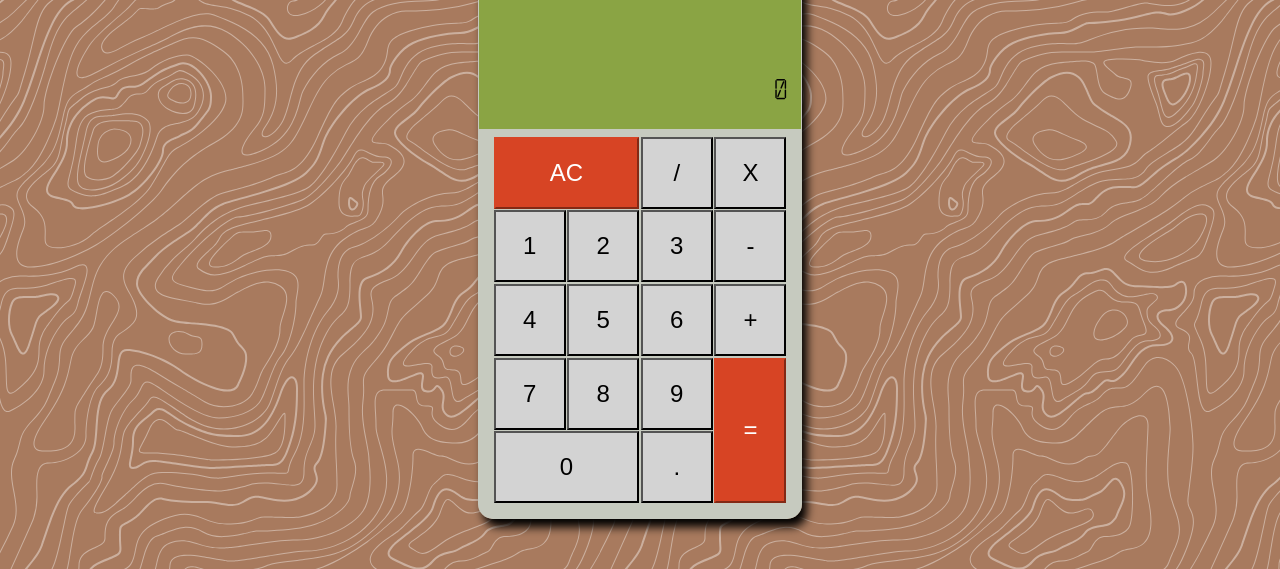
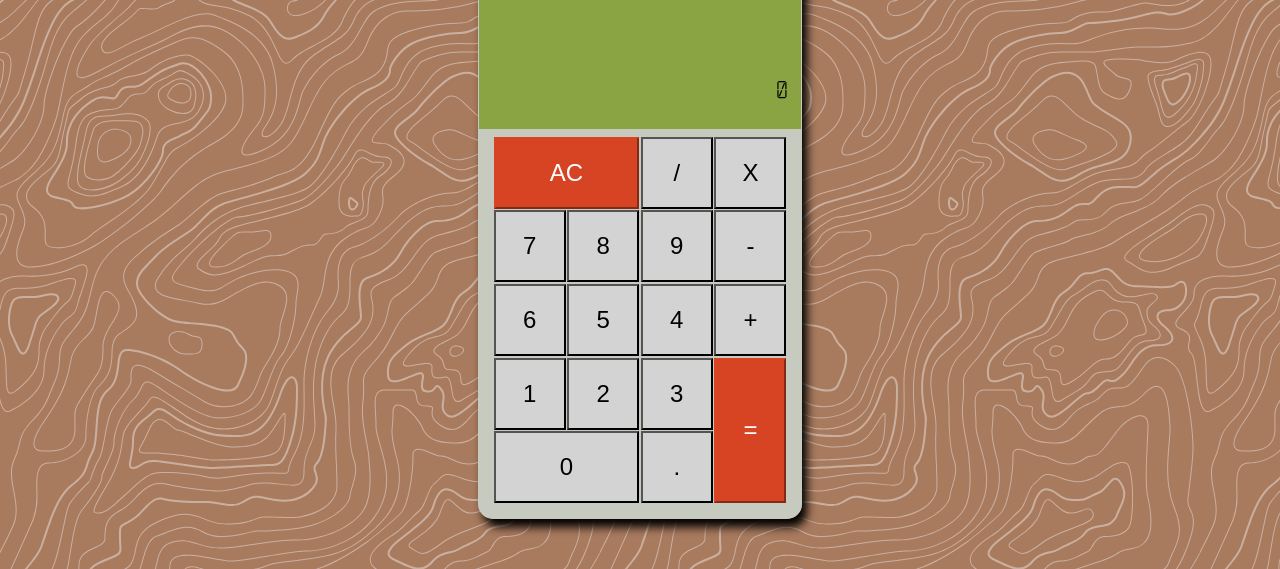
Before and after one commit to eduardobattisti/freecodecamp-calculator, a React (Create React App) app: page / in a window 1280 px wide. Shown: the part 156-725 px from the top of the page. Built offline with nearby package versions, Linux system fonts and the light colour scheme; the HTML template or start-up script is replaced by a standard one.

Commit message:
corrected numbers order and refactored the loop whichs create the number buttons. Add the digit limit (need changes)

```diff
--- a/src/containers/calculator.jsx
+++ b/src/containers/calculator.jsx
@@ -8,23 +8,11 @@ import './style.scss';
 import { Button, CalcScreen } from '../components';
 
 const Calculator = () => {
-	const numberButtons = [];
 	const operations = ['X', '/', '+', '-'];
-	const numbers = {
-		0: 'zero',
-		1: 'one',
-		2: 'two',
-		3: 'three',
-		4: 'four',
-		5: 'five',
-		6: 'six',
-		7: 'seven',
-		8: 'eight',
-		9: 'nine',
-	};
 
 	const [input, setInput] = useState('0');
 	const [resolve, setResolve] = useState('');
+	const [isLimit, setLimit] = useState(false);
 	const [isEvaluate, setEvaluate] = useState(false);
 
 	const onNumberClick = (event) => {
@@ -32,6 +20,19 @@ const Calculator = () => {
 
 		const dotsInput = input.replace(/[^.]/g, '').length;
 		const lastSign = operations.map((elem) => resolve.lastIndexOf(elem)).sort((a, b) => a - b);
+
+		if (input.length > 20) {
+			const actualInput = input;
+
+			setLimit(true);
+			setInput('Digite Limit Met');
+
+			setTimeout(() => {
+				setInput(actualInput);
+				setResolve(actualInput);
+			}, 500);
+			return;
+		}
 
 		if (
 			operations.includes(resolve[resolve.length - 1])
@@ -109,6 +110,10 @@ const Calculator = () => {
 	};
 
 	useEffect(() => {
+		if (isLimit) {
+			return;
+		}
+
 		if (isEvaluate) {
 			setResolve(`${resolve}=${input}`);
 			setEvaluate(false);
@@ -120,17 +125,6 @@ const Calculator = () => {
 		}
 	}, [input]);
 
-	for (let i = 0; i < 10; i += 1) {
-		numberButtons.push(<Button key={`button-${i}`} id={`${numbers[i]}`} value={`${i}`} onClick={onNumberClick} className={i === 0 ? 'horizontalButton' : 'defaultButton'} />);
-		if (i === 3) {
-			numberButtons.push(<Button key="button-sub" id="subtract" value="-" onClick={onNumberClick} className="defaultButton" />);
-		} else if (i === 6) {
-			numberButtons.push(<Button key="button-add" id="add" value="+" onClick={onNumberClick} className="defaultButton" />);
-		} else if (i === 9) {
-			numberButtons.push(<Button key="button-equal" id="equals" value="=" onClick={onEval} className="verticalButton" />);
-		}
-	}
-
 	return (
 		<div className="calculator">
 			<CalcScreen value={resolve} className="result" />
@@ -139,8 +133,20 @@ const Calculator = () => {
 				<Button id="clear" value="AC" onClick={onClear} className="horizontalButton" />
 				<Button id="divide" value="/" onClick={onNumberClick} className="defaultButton" />
 				<Button id="multiply" value="X" onClick={onNumberClick} className="defaultButton" />
-				{numberButtons}
+				<Button id="seven" value="7" onClick={onNumberClick} className="defaultButton" />
+				<Button id="eight" value="8" onClick={onNumberClick} className="defaultButton" />
+				<Button id="nine" value="9" onClick={onNumberClick} className="defaultButton" />
+				<Button id="subtract" value="-" onClick={onNumberClick} className="defaultButton" />
+				<Button id="six" value="6" onClick={onNumberClick} className="defaultButton" />
+				<Button id="five" value="5" onClick={onNumberClick} className="defaultButton" />
+				<Button id="four" value="4" onClick={onNumberClick} className="defaultButton" />
+				<Button id="add" value="+" onClick={onNumberClick} className="defaultButton" />
+				<Button id="one" value="1" onClick={onNumberClick} className="defaultButton" />
+				<Button id="two" value="2" onClick={onNumberClick} className="defaultButton" />
+				<Button id="three" value="3" onClick={onNumberClick} className="defaultButton" />
+				<Button id="zero" value="0" onClick={onNumberClick} className="horizontalButton" />
 				<Button id="decimal" value="." onClick={onNumberClick} className="defaultButton" />
+				<Button id="equals" value="=" onClick={onEval} className="verticalButton" />
 			</div>
 		</div>
 	);
--- a/src/containers/style.scss
+++ b/src/containers/style.scss
@@ -23,16 +23,15 @@
 	}
 
 	:last-child {
-		order: 2;
-		grid-column: 3;
+		grid-row: 4 / 5;
+		grid-column: 4;
 	}
 
-	:nth-child(4) {
-		order: 1;
-		grid-column: 1 / 3;
+	:nth-child(15) {
+		grid-row: 5;
+    	grid-column: 1 / 3;
 		color: black;
 	}
-
 
 }
 
@@ -46,7 +45,7 @@
 	align-items: center;
 
 	h3 {
-		font-size: 2rem;
+		font-size: 1.7rem;
 		padding: 0 0.7rem;
 		font-weight: normal;
 		letter-spacing: 0.15rem;
```
